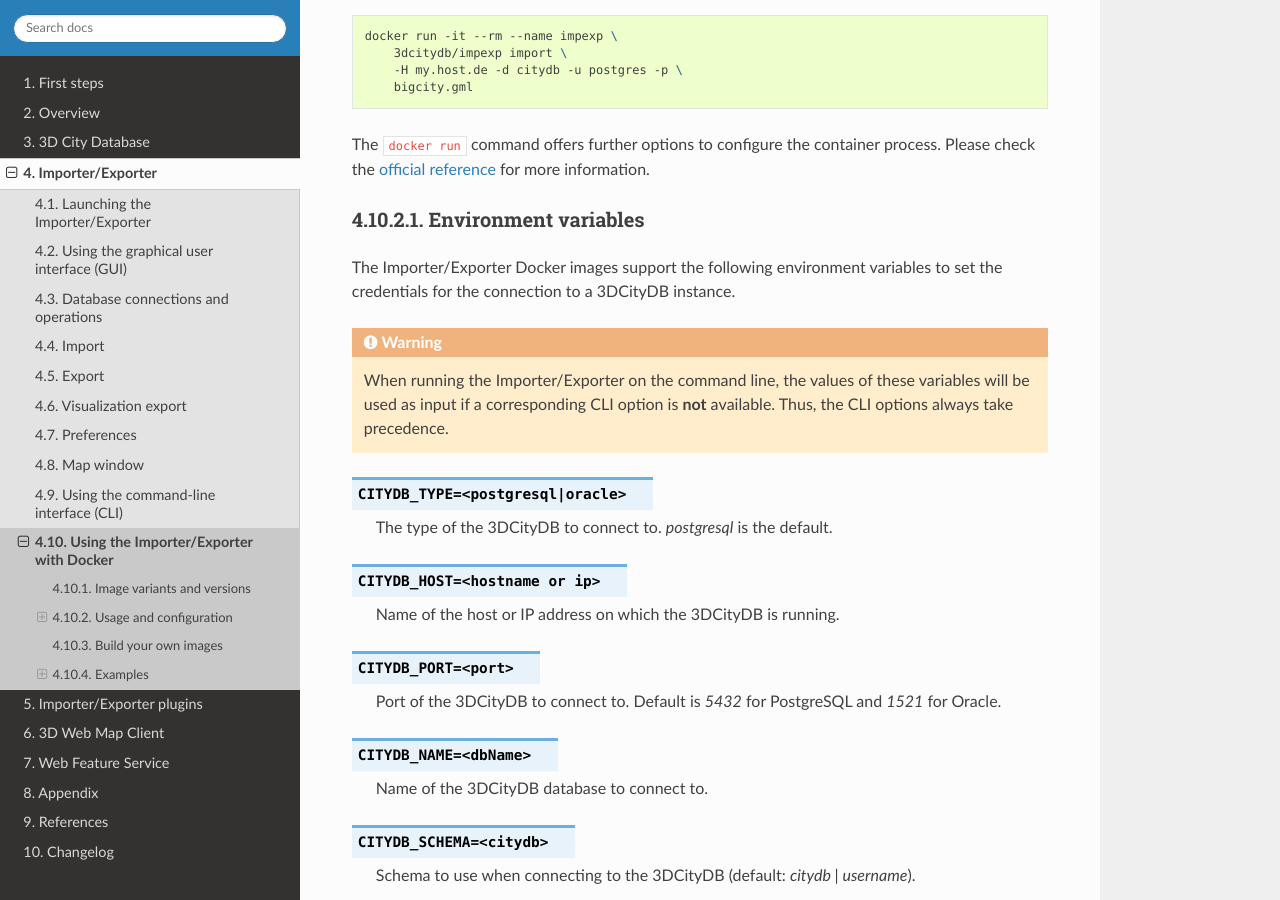
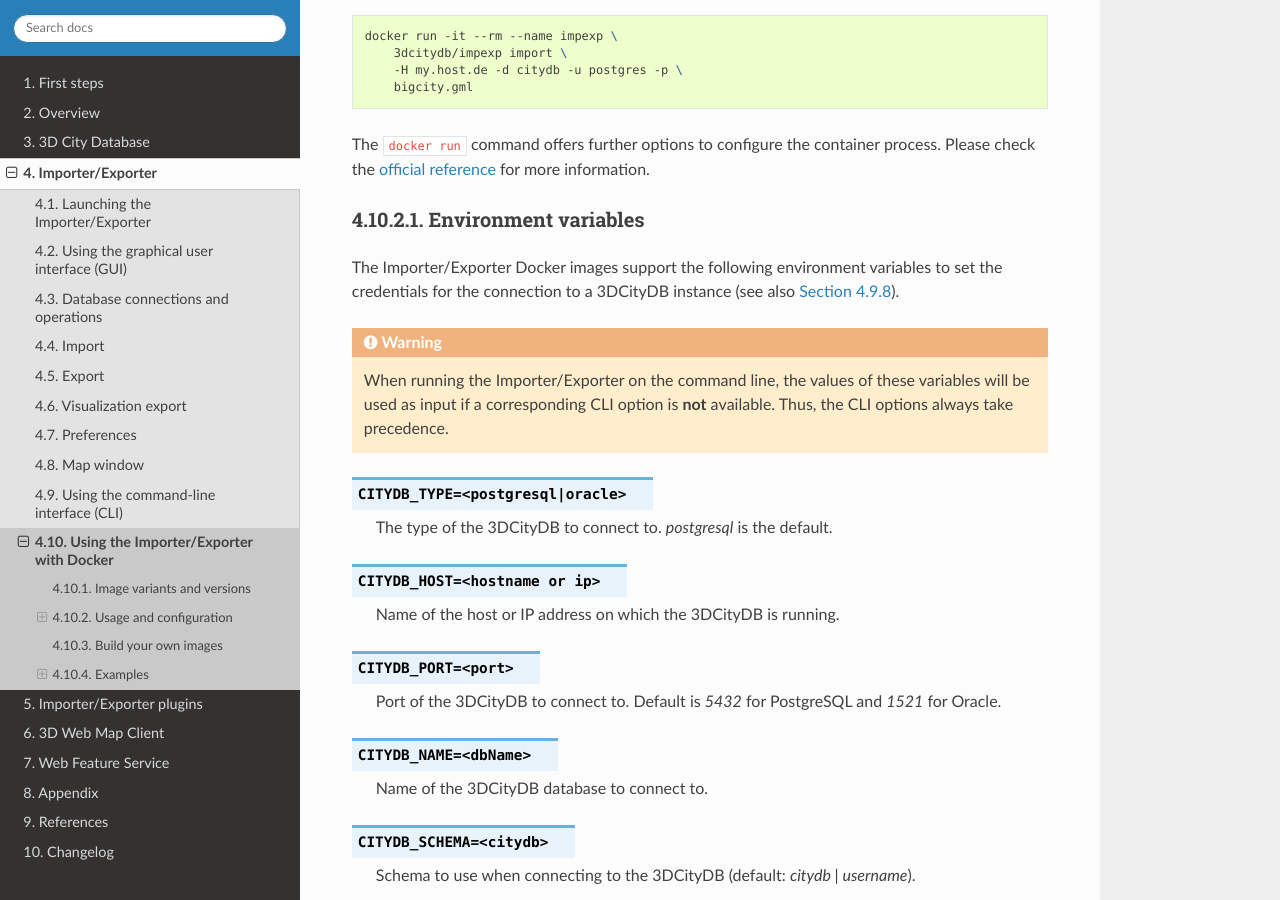
Before and after one commit to 3dcitydb/3dcitydb-docs, a Sphinx documentation site: the page built from source/impexp/docker.rst, in a window 1280 px wide and 900 px high, scrolled down 2434 px. Built offline with Sphinx 7.4.7 and the Read the Docs theme 2.0.0, drawn with Linux system fonts in a browser that asks for light colours.

Commit message:
added reference to CLI chapter

```diff
--- a/source/impexp/docker.rst
+++ b/source/impexp/docker.rst
@@ -155,7 +155,8 @@ Environment variables
 ===============================================================================
 
 The Importer/Exporter Docker images support the following environment variables
-to set the credentials for the connection to a 3DCityDB instance.
+to set the credentials for the connection to a 3DCityDB instance (see also
+:numref:`impexp_cli_environment_variables`).
 
 .. warning::
 
```
